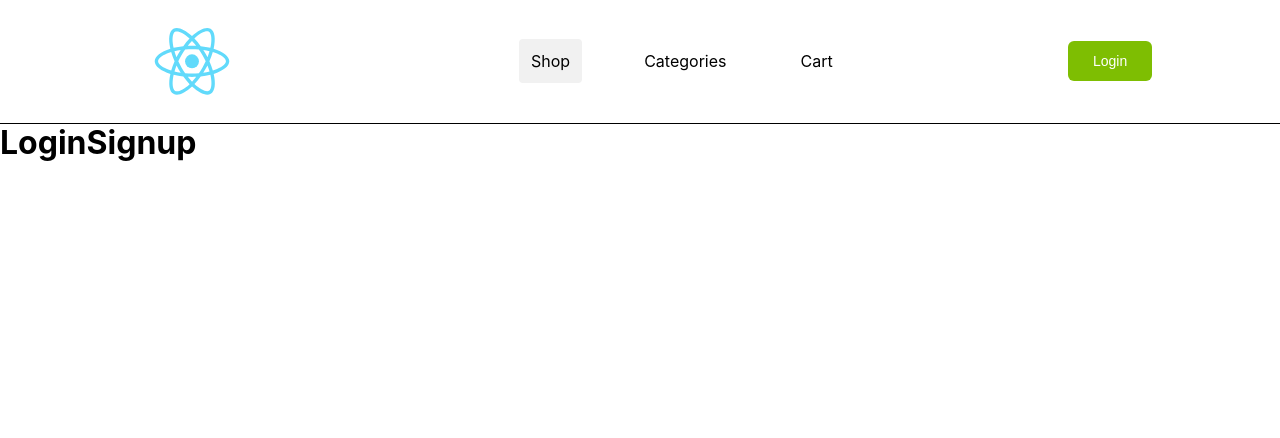
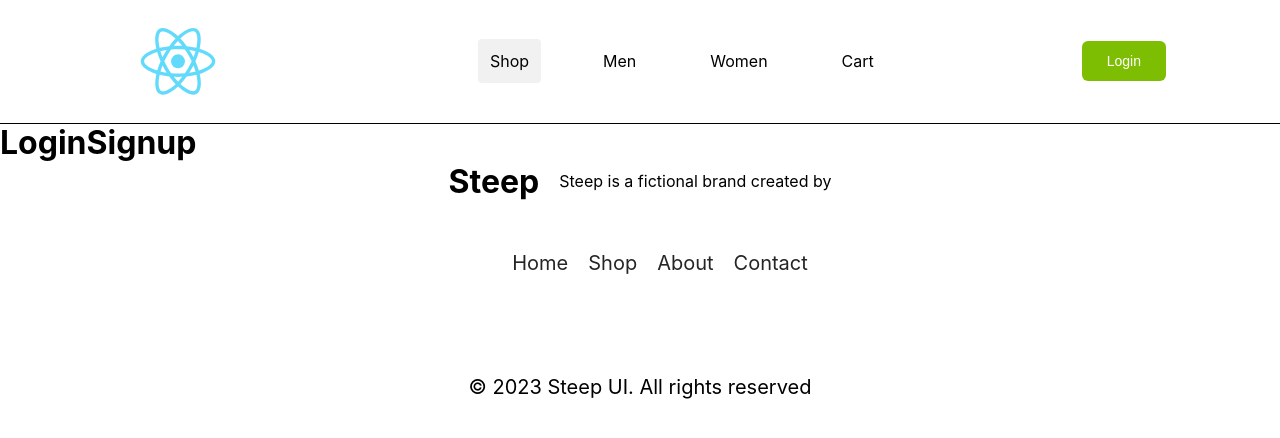
Before and after one commit to forhadulislam/steep-ui, a React (Create React App) app: page /login in a window 1280 px wide. Shown: the top 438 px of the page. Built offline with nearby package versions, Linux system fonts and the light colour scheme.

Commit message:
add context and shopCategory

```diff
--- a/package.json
+++ b/package.json
@@ -4,6 +4,9 @@
   "private": true,
   "dependencies": {
     "@babel/plugin-proposal-private-property-in-object": "^7.21.11",
+    "@fortawesome/fontawesome-svg-core": "^6.4.2",
+    "@fortawesome/free-solid-svg-icons": "^6.4.2",
+    "@fortawesome/react-fontawesome": "^0.2.0",
     "@testing-library/jest-dom": "^5.17.0",
     "@testing-library/react": "^13.4.0",
     "@testing-library/user-event": "^13.5.0",
--- a/src/App.js
+++ b/src/App.js
@@ -1,17 +1,19 @@
 import './App.css';
 import Navbar from "./components/navbar/navbar";
 
-import { BrowserRouter as Router, Routes, Route } from "react-router-dom";
+import { BrowserRouter , Routes, Route } from "react-router-dom";
 import React from "react";
 import AppRoutes from "./components/routes/routes";
+import Footer from "./components/footer/footer";
 
 function App() {
   return (
     <div>
-        <Router>
+        <BrowserRouter>
             <Navbar />
             <AppRoutes />
-        </Router>
+            <Footer />
+        </BrowserRouter>
     </div>
   );
 }
--- a/src/components/assets/newCollections.js
+++ b/src/components/assets/newCollections.js
@@ -1,7 +1,7 @@
 
 const newCollections = [
     {
-        id: 1,
+        id: 11,
         category: "Perfume",
         name: "Le Labo Santal 33 Eau de Parfum",
         imageLink: "https://lelabo.ips.photos/lelabo-java/images/skus/100PS33100__PRODUCT_01--IMG_1200--SANTAL33-1687759440.jpg",
@@ -10,7 +10,7 @@ const newCollections = [
         discount: 13,
     },
     {
-        id: 2,
+        id: 12,
         category: "Shower Gel",
         name: "Aesop Geranium Leaf Body Cleanser",
         imageLink: "https://www.aesop.com/u1nb1km7t5q7/DUnlDR9Ec7T1rWqp9eWCX/0fb119b77210c364aacf6ed63a8f4c67/Aesop_Body_Geranium_Leaf_Body_Cleanser_100mL_Web_Front_Large_900x916px.png",
@@ -19,7 +19,7 @@ const newCollections = [
         discount: 14,
     },
     {
-        id: 3,
+        id: 13,
         category: "Perfume",
         name: "Byredo Gypsy Water Eau de Parfum",
         imageLink: "https://fimgs.net/mdimg/perfume/375x500.3575.jpg",
@@ -28,7 +28,7 @@ const newCollections = [
         discount: 10,
     },
     {
-        id: 4,
+        id: 14,
         category: "Shower Gel",
         name: "Nécessaire The Body Wash",
         imageLink: "https://necessaire.com/cdn/shop/files/01_THEBODYWASHEUTS_PDP_43f53c60-e213-4a2b-854c-dab593ef11e3_1400x1400.jpg?v=1684341798",
@@ -37,7 +37,7 @@ const newCollections = [
         discount: 12,
     },
     {
-        id: 5,
+        id: 15,
         category: "Perfume",
         name: "Frederic Malle Portrait of a Lady Eau de Parfum",
         imageLink: "https://fimgs.net/mdimg/perfume/375x500.10464.jpg",
@@ -46,7 +46,7 @@ const newCollections = [
         discount: 9,
     },
     {
-        id: 6,
+        id: 16,
         category: "Perfume",
         name: "Diptyque Philosykos Eau de Toilette",
         imageLink: "https://cdn.notinoimg.com/detail_zoom/diptyque/3700431405678_01-o/diptyque-philosykos-eau-de-toilette-tuoksu-unisex___16.jpg",
--- /dev/null
+++ b/src/components/footer/footer.css
@@ -0,0 +1,37 @@
+.footer{
+    display: flex;
+    flex-direction: column;
+    align-items: center;
+    justify-content: center;
+    gap: 50px;
+}
+.footer-logo{
+    display: flex;
+    align-items: center;
+    gap: 20px;
+}
+.footer-links{
+    display: flex;
+    list-style: none;
+    gap: 20px;
+    color: #252525;
+    font-size: 20px;
+}
+.footer-links li a{
+    color: #252525;
+    text-decoration: none;
+}
+.footer-social{
+    display: flex;
+    gap: 20px;
+    font-size: 50px;
+}
+.footer-copyright{
+    display: flex;
+    align-items: center;
+    flex-direction: column;
+    gap: 10px;
+    width: 100%;
+    font-size: 20px;
+    margin-bottom: 20px;
+}
--- /dev/null
+++ b/src/components/footer/footer.jsx
@@ -0,0 +1,30 @@
+import React from "react";
+import "./footer.css";
+
+const Footer = () => {
+    return (
+        <div className='footer'>
+            <div className='footer-logo'>
+                <h1>Steep</h1>
+                <p>Steep is a fictional brand created by</p>
+            </div>
+            <ul className='footer-links'>
+                <li><a href='/'>Home</a></li>
+                <li><a href='/shop'>Shop</a></li>
+                <li><a href='/'>About</a></li>
+                <li><a href='/'>Contact</a></li>
+            </ul>
+            <div className='footer-social'>
+                <a href='https://www.facebook.com/'><i className='fab fa-facebook-f'></i></a>
+                <a href='https://www.instagram.com/'><i className='fab fa-instagram'></i></a>
+                <a href='https://www.twitter.com/'><i className='fab fa-twitter'></i></a>
+                <a href='https://www.youtube.com/'><i className='fab fa-youtube'></i></a>
+            </div>
+            <div className='footer-copyright'>
+                <p>© 2023 Steep UI. All rights reserved</p>
+            </div>
+        </div>
+    );
+}
+
+export default Footer;
--- a/src/components/navbar/navbar.jsx
+++ b/src/components/navbar/navbar.jsx
@@ -14,7 +14,8 @@ const Navbar = () => {
             </div>
             <ul className='navbar_menu'>
                 <li onClick={()=>{setMenu("shop")}} className='selected'><Link to='/'>Shop</Link></li>
-                <li onClick={()=>{setMenu("categories")}}><Link to='/categories'>Categories</Link></li>
+                <li onClick={()=>{setMenu("categories")}}><Link to='/men'>Men</Link></li>
+                <li onClick={()=>{setMenu("categories")}}><Link to='/women'>Women</Link></li>
                 <li onClick={()=>{setMenu("cart")}}><Link to='/cart'>Cart</Link></li>
             </ul>
             <div className='navbar_sidebar'>
--- a/src/components/routes/routes.jsx
+++ b/src/components/routes/routes.jsx
@@ -8,12 +8,15 @@ import LoginSignup from "../../pages/login-signup";
 
 
 const AppRoutes = () => {
+    const menPerfume = "https://images.pexels.com/photos/5669252/pexels-photo-5669252.jpeg?auto=compress&cs=tinysrgb&w=1260&h=750&dpr=1"
+    const womenPerfume = "https://images.pexels.com/photos/949590/pexels-photo-949590.jpeg?auto=compress&cs=tinysrgb&w=1260&h=750&dpr=1"
     return (
         <Routes>
             <Route path="/cart" element={<Cart />} />
             <Route path="/" element={<Shop />} />
             <Route path="/product" element={<Product />} />
-            <Route path="/categories" element={<ShopCategory />} />
+            <Route path="/men" element={<ShopCategory banner={menPerfume} category={"men"} />} />
+            <Route path="/women" element={<ShopCategory banner={womenPerfume} category={"women"} />} />
             <Route path="/login" element={<LoginSignup />} />
         </Routes>
     );
--- /dev/null
+++ b/src/context/context.jsx
@@ -0,0 +1,20 @@
+import React, { createContext } from "react";
+import perfumeProducts from "../components/assets/perfumeProducts";
+import newCollections from "../components/assets/newCollections";
+
+
+export const ShopContext = createContext(null);
+const ShopContextProvider = (props) => {
+    let merged_data = perfumeProducts.concat(newCollections);
+    const contextValue = {merged_data};
+
+    console.log(contextValue);
+
+    return (
+        <ShopContext.Provider value={contextValue}>
+            {props.children}
+        </ShopContext.Provider>
+    )
+}
+
+export default ShopContextProvider;
--- a/src/index.js
+++ b/src/index.js
@@ -3,12 +3,13 @@ import ReactDOM from 'react-dom/client';
 import './index.css';
 import App from './App';
 import reportWebVitals from './reportWebVitals';
+import ShopContextProvider from "./context/context";
 
 const root = ReactDOM.createRoot(document.getElementById('root'));
 root.render(
-  <React.StrictMode>
-    <App />
-  </React.StrictMode>
+    <ShopContextProvider>
+        <App />
+    </ShopContextProvider>
 );
 
 // If you want to start measuring performance in your app, pass a function
--- a/src/pages/shop-category.jsx
+++ b/src/pages/shop-category.jsx
@@ -1,10 +1,35 @@
-import React, {useState} from "react";
+import React, {useContext, useState} from "react";
+import "./css/shopCategory.css";
+import ShopContextProvider, {ShopContext} from "../context/context";
 
-
-const ShopCategory = () => {
+const ShopCategory = (props) => {
+    const {all_products} = useContext(ShopContext);
+   //  console.log(ShopContextProvider.params)
     return (
         <div className='shop-category'>
-            <h1>Shop Category</h1>
+            <img src={props.banner}  alt={""} height={"400px"}/>
+            <h1>Shop Category: {props.category}</h1>
+            <div className='shop-category-indexsort'>
+                <p>
+                    <span>Showing 1–12</span> of 53 results
+                </p>
+                <div className='shop-category-indexsort-sort'>
+                    <p>Sort by popularity</p>
+                </div>
+                <div className='shop-category-products'>
+                    {
+                        all_products.map((item) => {
+                            return (
+                                <div className='shop-category-products-item'>
+                                    <img src={item.image} alt={""} />
+                                    <h3>{item.name}</h3>
+                                    <p>{item.price}</p>
+                                </div>
+                            );
+                        })
+                    }
+                </div>
+            </div>
         </div>
     );
 }
```
Also changed, not shown: src/pages/css/shopCategory.css (added), 1 other file (tests, documents, lock files or other folders).
